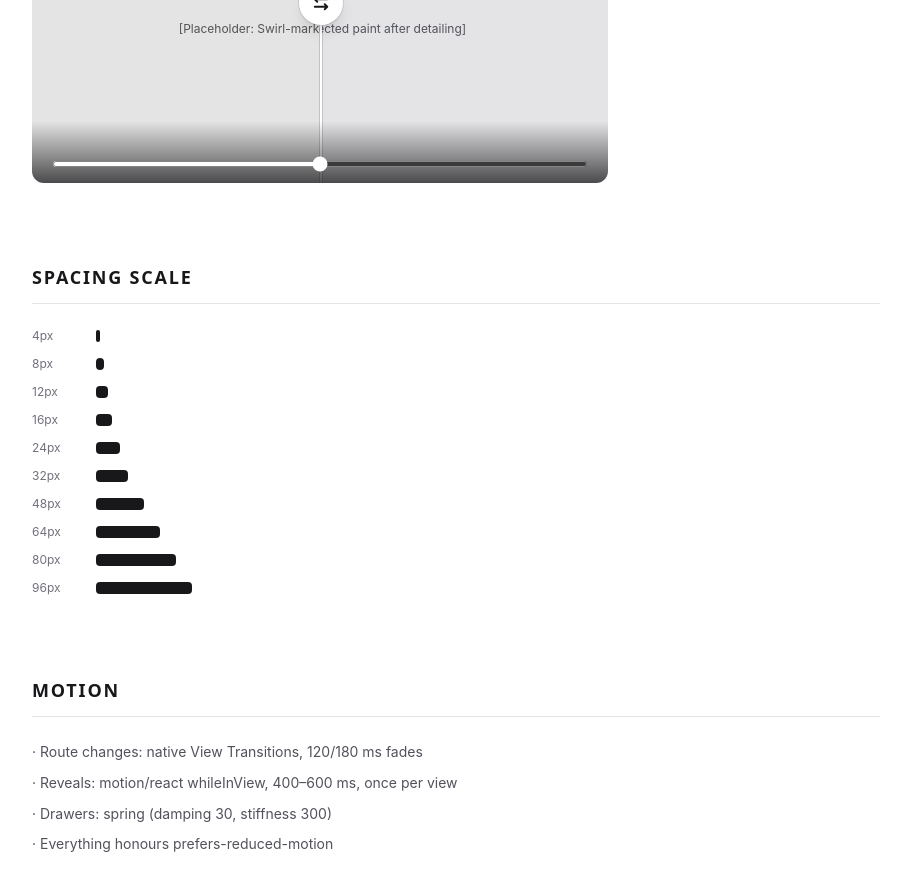
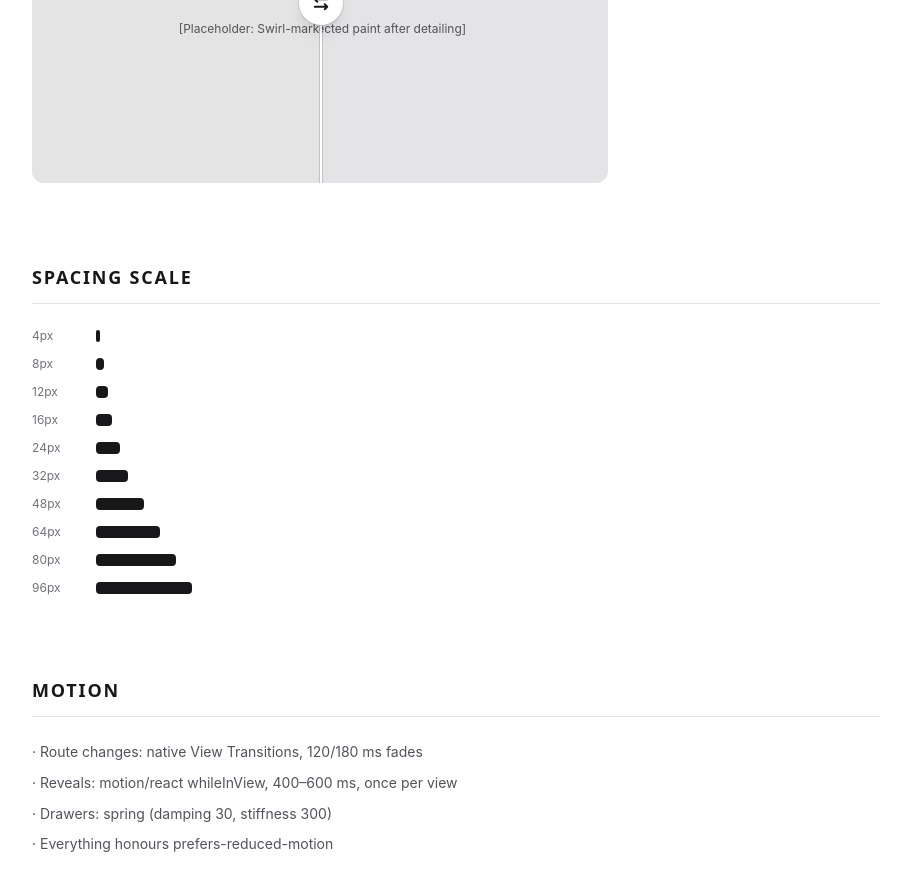
Before and after one commit to Aryan-kanade/car, a React (Vite) app: page /design in a window 1280 px wide. Shown: the part 2800-3691 px from the top of the page, without its empty margins (184-1095 px from the left). Built offline with nearby package versions, Linux system fonts and the light colour scheme; a web font is replaced by a local one.

Commit message:
Before/after slider: hide the bottom range bar (drag is primary); keyboard control kept screen-reader-only

```diff
--- a/src/components/BeforeAfterSlider.jsx
+++ b/src/components/BeforeAfterSlider.jsx
@@ -92,11 +92,8 @@ export default function BeforeAfterSlider({
         </span>
       </div>
 
-      {/* Accessible keyboard control (mirrors the drag value) */}
-      <label
-        className="absolute inset-x-0 bottom-0 z-10 flex cursor-default items-center gap-3 bg-gradient-to-t from-zinc-950/70 to-transparent px-5 pb-4 pt-10"
-        onPointerDown={(event) => event.stopPropagation()}
-      >
+      {/* Accessible keyboard control (invisible; drag is the primary interaction) */}
+      <label className="sr-only" onPointerDown={(event) => event.stopPropagation()}>
         <span className="sr-only">Reveal the after state</span>
         <input
           type="range"
```
